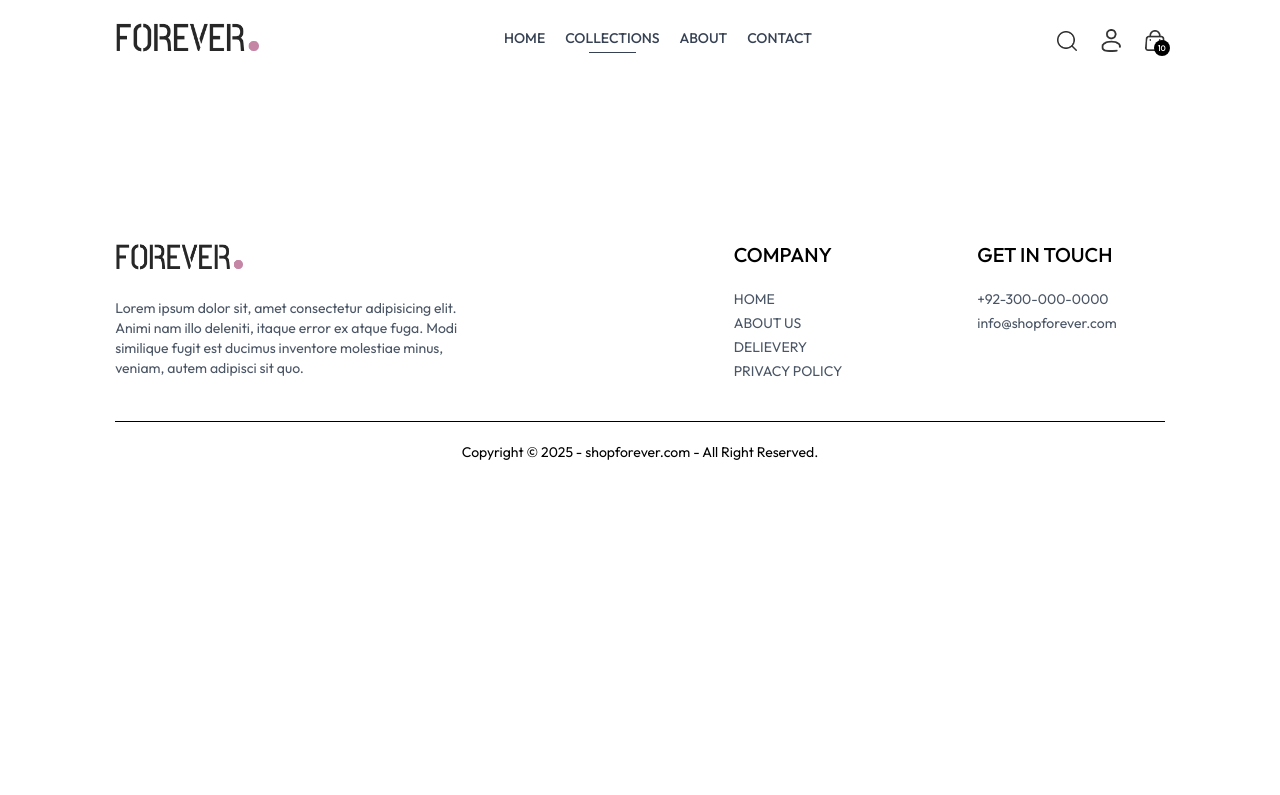
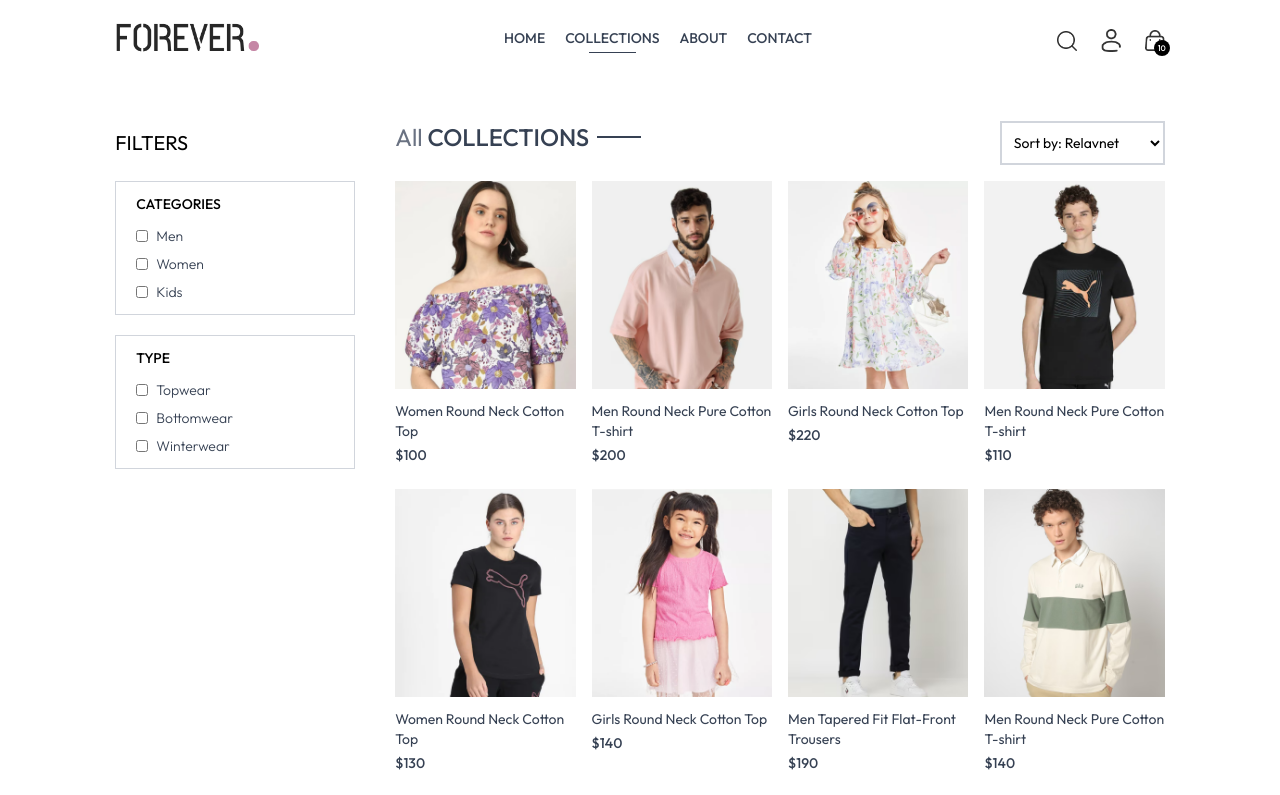
Before and after one commit to MuhammadRizwan-29/shopforever, a React (Vite) app: page /collections in a window 1280 px wide. Shown: the top 795 px of the page. Built offline with nearby package versions, Linux system fonts and the light colour scheme.

Commit message:
Product collections page has been created

```diff
--- a/src/pages/Collections.jsx
+++ b/src/pages/Collections.jsx
@@ -1,3 +1,196 @@
+import { useContext, useEffect, useState } from "react";
+import { ShopContext } from "./../context/ShopContext";
+import { assets } from "../assets/frontend_assets/assets";
+import Title from "./../components/Title";
+import SingleProduct from "./../components/SingleProduct";
+
 export default function Collections() {
-  return;
+  const { products } = useContext(ShopContext);
+  const [showFilter, setShowFilter] = useState(false);
+  const [filterProduct, setFilterProduct] = useState([]);
+  const [category, setCategory] = useState([]);
+  const [subCategory, setSubCategory] = useState([]);
+  const [sortType, setSortType] = useState("relavent");
+
+  const toggleCategory = (e) => {
+    if (category.includes(e.target.value)) {
+      setCategory((prev) => prev.filter((item) => item !== e.target.value));
+    } else {
+      setCategory((prev) => [...prev, e.target.value]);
+    }
+  };
+
+  const toggleSubCategory = (e) => {
+    if (subCategory.includes(e.target.value)) {
+      setSubCategory((prev) => prev.filter((item) => item !== e.target.value));
+    } else {
+      setSubCategory((prev) => [...prev, e.target.value]);
+    }
+  };
+
+  const applyFilters = () => {
+    let productCopy = products.slice();
+
+    if (category.length > 0) {
+      productCopy = productCopy.filter((item) =>
+        category.includes(item.category)
+      );
+    }
+
+    if (subCategory.length > 0) {
+      productCopy = productCopy.filter((item) =>
+        subCategory.includes(item.subCategory)
+      );
+    }
+
+    setFilterProduct(productCopy);
+  };
+
+  const sortProduct = () => {
+    let filterProductCopy = filterProduct.slice();
+
+    switch (sortType) {
+      case "low-high":
+        setFilterProduct(filterProductCopy.sort((a, b) => a.price - b.price));
+        break;
+
+      case "high-low":
+        setFilterProduct(filterProductCopy.sort((a, b) => b.price - a.price));
+        break;
+
+      default:
+        applyFilters();
+        break;
+    }
+  };
+
+  useEffect(() => {
+    applyFilters();
+  }, [category, subCategory]);
+
+  useEffect(() => {
+    sortProduct();
+  }, [sortType]);
+
+  return (
+    <section>
+      <div className="flex flex-col sm:flex-row gap-1 sm:gap-10 pt-10 botder-t">
+        {/* Filter Option */}
+        <div className="min-w-60">
+          <h4
+            className="my-2 text-xl flex items-center cursor-pointer gap-2"
+            onClick={() => setShowFilter(!showFilter)}
+          >
+            FILTERS{" "}
+            <img
+              src={assets.dropdown_icon}
+              alt="Dropdown"
+              className={`h-3 sm:hidden ${showFilter ? "rotate-90" : ""}`}
+            />
+          </h4>
+          {/* Product Card */}
+          <div
+            className={`border border-gray-300 pl-5 py-3 mt-6 ${
+              showFilter ? "" : "hidden"
+            } sm:block`}
+          >
+            <h6 className="mb-3 text-sm font-medium">CATEGORIES</h6>
+            <div className="flex flex-col gap-2 text-sm font-light text-gray-700">
+              <p className="flex gap-2">
+                <input
+                  className="w-3"
+                  type="checkbox"
+                  value={"Men"}
+                  onChange={toggleCategory}
+                />{" "}
+                Men
+              </p>
+              <p className="flex gap-2">
+                <input
+                  className="w-3"
+                  type="checkbox"
+                  value={"Women"}
+                  onChange={toggleCategory}
+                />{" "}
+                Women
+              </p>
+              <p className="flex gap-2">
+                <input
+                  className="w-3"
+                  type="checkbox"
+                  value={"Kids"}
+                  onChange={toggleCategory}
+                />{" "}
+                Kids
+              </p>
+            </div>
+          </div>
+          <div
+            className={`border border-gray-300 pl-5 py-3 my-5 ${
+              showFilter ? "" : "hidden"
+            } sm:block`}
+          >
+            <h6 className="mb-3 text-sm font-medium">TYPE</h6>
+            <div className="flex flex-col gap-2 text-sm font-light text-gray-700">
+              <p className="flex gap-2">
+                <input
+                  className="w-3"
+                  type="checkbox"
+                  onChange={toggleSubCategory}
+                  value={"Topwear"}
+                />{" "}
+                Topwear
+              </p>
+              <p className="flex gap-2">
+                <input
+                  className="w-3"
+                  type="checkbox"
+                  onChange={toggleSubCategory}
+                  value={"Bottomwear"}
+                />{" "}
+                Bottomwear
+              </p>
+              <p className="flex gap-2">
+                <input
+                  className="w-3"
+                  type="checkbox"
+                  onChange={toggleSubCategory}
+                  value={"Winterwear"}
+                />{" "}
+                Winterwear
+              </p>
+            </div>
+          </div>
+        </div>
+
+        {/*  */}
+        <div className="flex-1">
+          <div className="flex justify-between text-base sm:text-2xl mb-4">
+            <Title title={"All"} innerTitle={"COLLECTIONS"} />
+            <select
+              onChange={(e) => setSortType(e.target.value)}
+              className="border-2 border-gray-300 text-sm px-2"
+            >
+              <option value="relavent">Sort by: Relavnet</option>
+              <option value="low-high">Sort by: Low to High</option>
+              <option value="high-low">Sort by: High to Low</option>
+            </select>
+          </div>
+          <div className="grid grid-cols-2 md:grid-cols-3 lg:grid-cols-4 gap-4 gap-y-6">
+            {filterProduct.map((item, index) => {
+              return (
+                <SingleProduct
+                  key={index}
+                  name={item.name}
+                  id={item._id}
+                  price={item.price}
+                  img={item.image}
+                />
+              );
+            })}
+          </div>
+        </div>
+      </div>
+    </section>
+  );
 }
```
